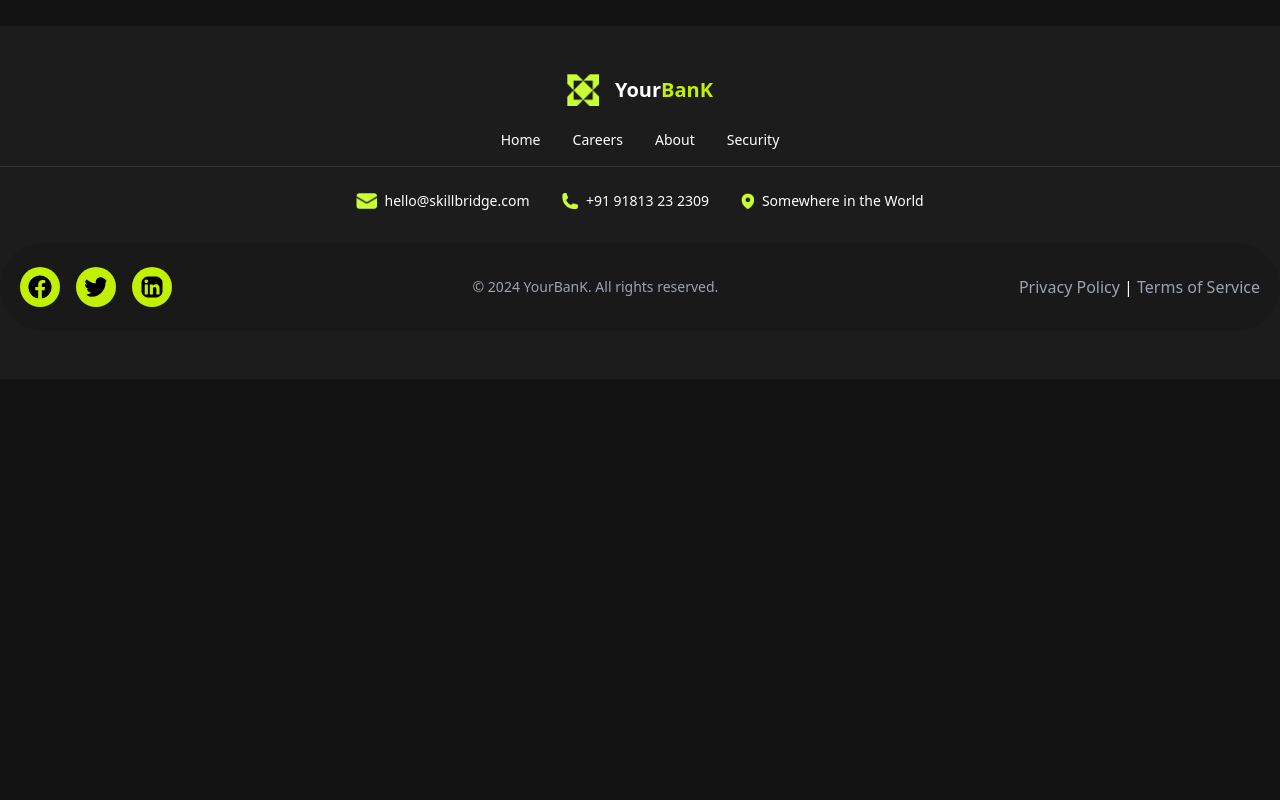
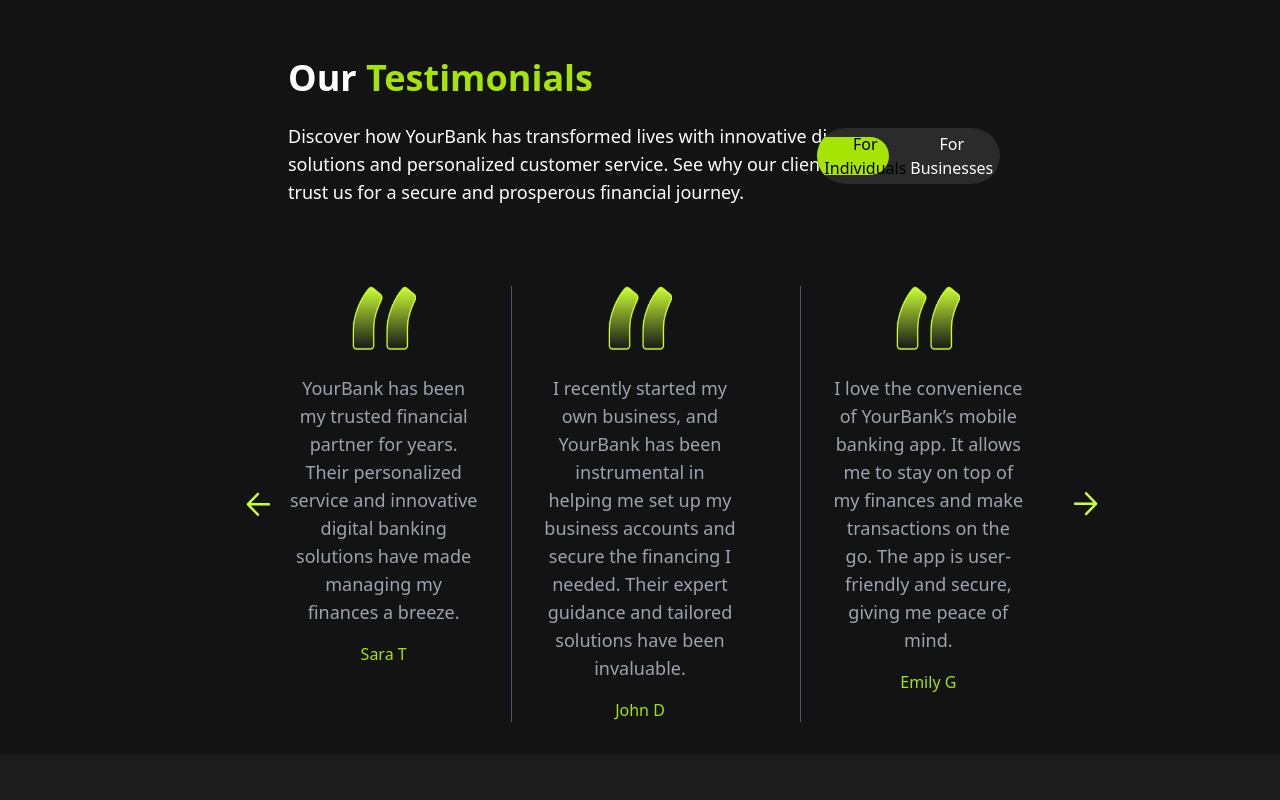
Before and after one commit to Dark1nessss/Financial-Tracker, a React (Create React App) app in the folder client/: page / in a window 1280 px wide. Shown: the part 4380-5180 px from the top of the page. Before the commit the page ends 4759 px from the top, so only its background shows below. Built offline with nearby package versions, Linux system fonts and the light colour scheme.

Commit message:
Our Testimonials
V0.1

```diff
--- a/client/src/pages/LandingPage.js
+++ b/client/src/pages/LandingPage.js
@@ -479,6 +479,105 @@
         </div>
       </section>
 
+
+      {/* Testemonial Section */}
+
+      <section className="testimonials-section text-white lg:ml-16 py-8">
+        <div className="lg:px-56 px-6">
+          <div className="flex justify-between items-center">
+            <div>
+              <h2 className="text-4xl font-bold mb-6">
+                Our <span className="text-[#A5E404]">Testimonials</span>
+              </h2>
+              <p className="text-lg mb-12 max-w-4xl">
+                Discover how YourBank has transformed lives with innovative digital solutions and personalized customer service. See why our clients trust us for a secure and prosperous financial journey.
+              </p>
+            </div>
+
+            {/* Toggle Buttons */}
+            <div className="relative flex justify-center items-center w-[280px] h-14 bg-[#2B2B2B] rounded-full overflow-hidden -translate-x-14">
+              {/* Background Highlight */}
+              <div
+                className={`absolute h-2/3 w-[50%] bg-[#A5E404] rounded-full transition-transform duration-300 ease-in-out ${
+                  isActive ? "translate-x-[45%]" : "-translate-x-[65px]"
+                }`}
+              ></div>
+
+              {/* Button for Individuals */}
+              <button
+                className={`z-10 w-1/2 text-md font-medium pl-[5px] ${
+                  !isActive ? "text-black" : "text-white"
+                } transition-colors duration-300`}
+                onClick={() => setIsActive(false)}
+              >
+                For Individuals
+              </button>
+
+              {/* Button for Businesses */}
+              <button
+                className={`z-10 w-1/2 text-md font-medium pr-[5px] ${
+                  isActive ? "text-black" : "text-white"
+                } transition-colors duration-300`}
+                onClick={() => setIsActive(true)}
+              >
+                For Businesses
+              </button>
+            </div>
+          </div>
+
+          {/* Space between Title and Cards */}
+          <div className="my-8"></div>
+
+          {/* Testimonial Cards */}
+          <div className="relative flex justify-between items-center">
+            {/* Left Navigation Arrow */}
+            <button className="absolute left-[-50px] z-10 bg-transparent hover:bg-[#A5E404] transition-colors p-2 rounded-full">
+              <img
+                src="/left_pointer.png"
+                alt="Previous"
+                className="w-6 h-6"
+              />
+            </button>
+
+            {/* Testimonials */}
+            <div className="flex space-x-8">
+              <div className="text-center">
+                <img src="/indent.png" alt="Quote Icon" className="w-16 h-16 mb-6 mx-auto" />
+                <p className="text-lg text-gray-400 max-w-xs mx-auto">
+                  YourBank has been my trusted financial partner for years. Their personalized service and innovative digital banking solutions have made managing my finances a breeze.
+                </p>
+                <p className="text-[#A5E404] mt-4">Sara T</p>
+              </div>
+
+              <div className="border-l border-gray-600 text-center px-8">
+                <img src="/indent.png" alt="Quote Icon" className="w-16 h-16 mb-6 mx-auto" />
+                <p className="text-lg text-gray-400 max-w-xs mx-auto">
+                  I recently started my own business, and YourBank has been instrumental in helping me set up my business accounts and secure the financing I needed. Their expert guidance and tailored solutions have been invaluable.
+                </p>
+                <p className="text-[#A5E404] mt-4">John D</p>
+              </div>
+
+              <div className="border-l border-gray-600 text-center px-8">
+                <img src="/indent.png" alt="Quote Icon" className="w-16 h-16 mb-6 mx-auto" />
+                <p className="text-lg text-gray-400 max-w-xs mx-auto">
+                  I love the convenience of YourBank’s mobile banking app. It allows me to stay on top of my finances and make transactions on the go. The app is user-friendly and secure, giving me peace of mind.
+                </p>
+                <p className="text-[#A5E404] mt-4">Emily G</p>
+              </div>
+            </div>
+
+            {/* Right Navigation Arrow */}
+            <button className="absolute right-[-50px] z-10 bg-transparent hover:bg-[#A5E404] transition-colors p-2 rounded-full">
+              <img
+                src="/left_pointer.png"
+                alt="Next"
+                className="w-6 h-6 rotate-180"
+              />
+            </button>
+          </div>
+        </div>
+      </section>
+
     </div>
   );
 };
```
Also changed, not shown: client/public/indent.png (added), client/public/left_pointer.png (added).
